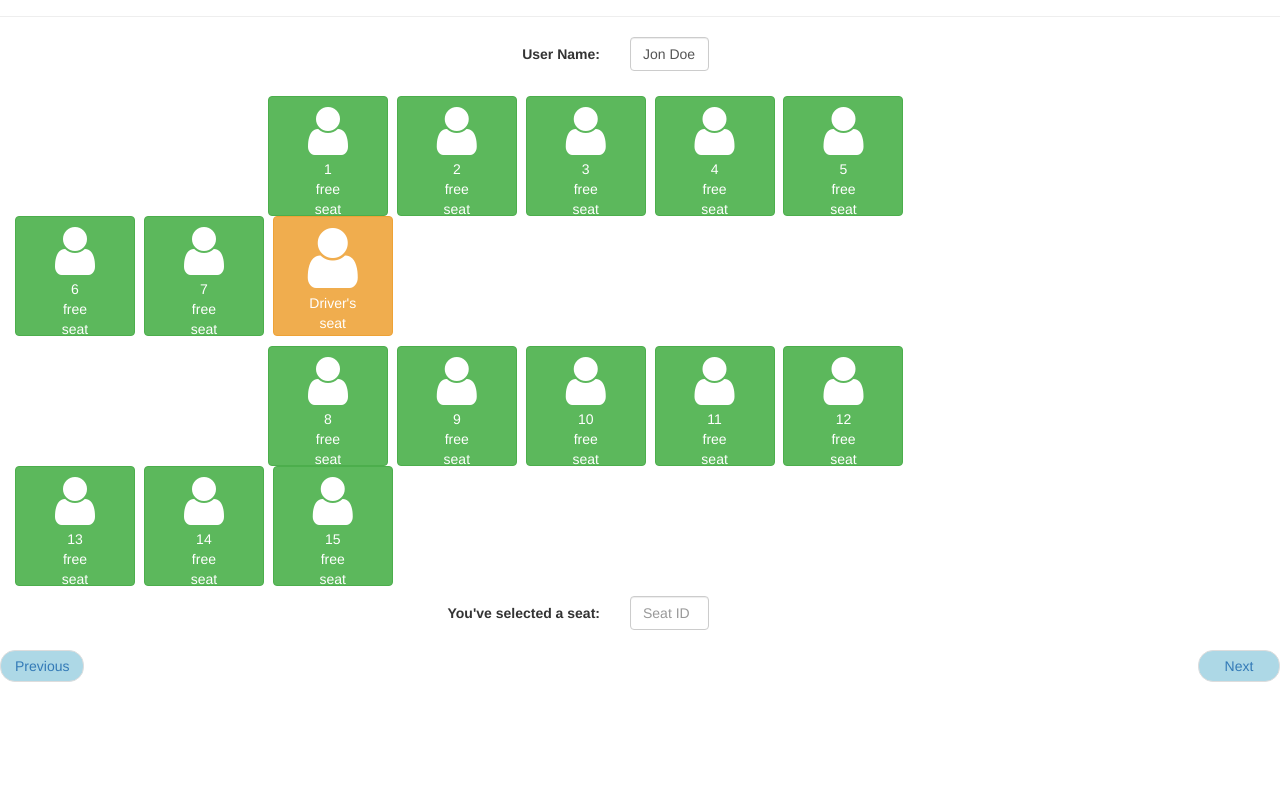
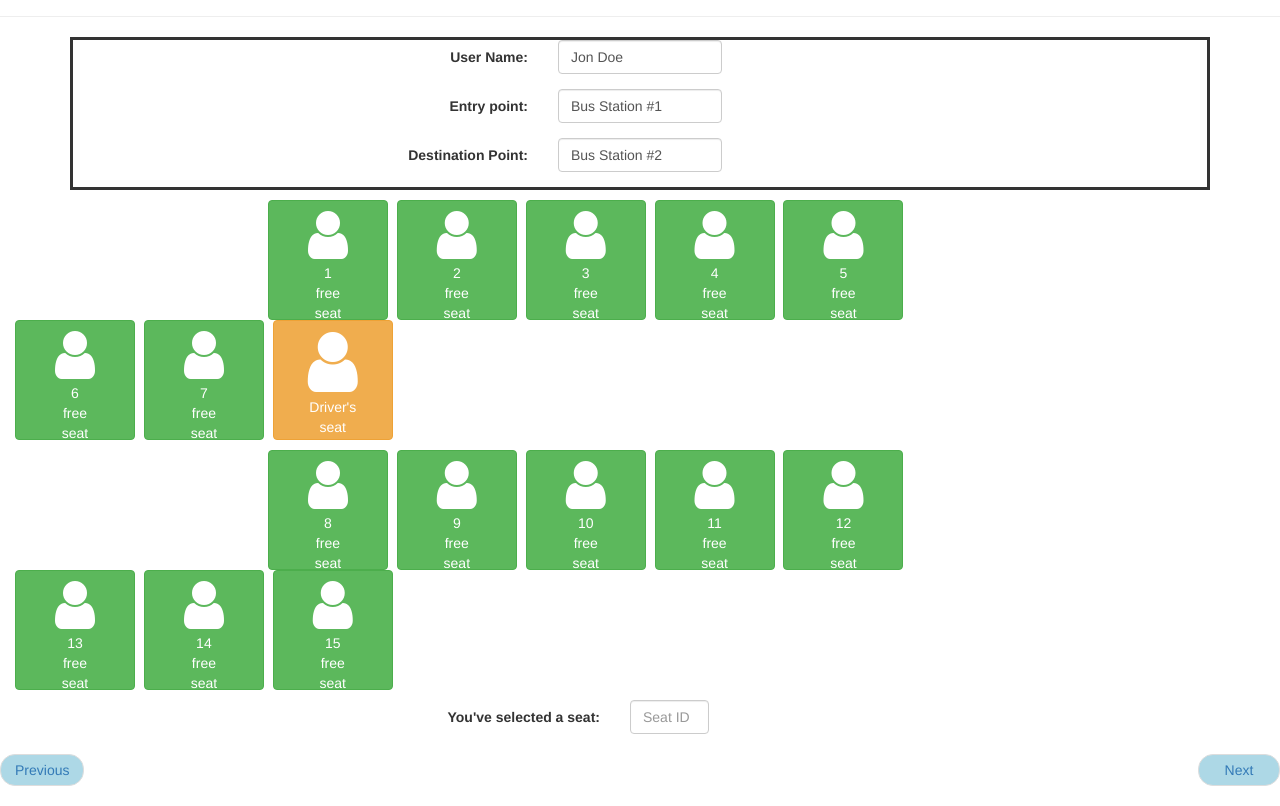
Before and after one commit to alexkonkin/ticket_station_mock, a website: page seat.html in a window 1280 px wide. Shown: the part 118-924 px from the top of the page. Before the commit the page ends 820 px from the top, so only its background shows below. Drawn offline with nearby package versions, Linux system fonts and the light colour scheme.

Commit message:
seat selection page has been updated with the info about user, entry and destination points

```diff
--- a/css/main.css
+++ b/css/main.css
@@ -57,3 +57,7 @@
 .pager>li>a:hover {
   background-color: lightsteelblue;
 }
+
+.v-border {
+	border: solid;
+}
--- a/seat.html
+++ b/seat.html
@@ -27,15 +27,29 @@
 	  <h2>Please select a seat that you would like to book</h2>
 	</div>
 
-	<div class="row col-md-4 top-buffer"></div>
+	<!--div class="row col-md-4 top-buffer"></div-->
 
-	<form class="form-horizontal">
-		<div class="form-group">
-			<label for="inputType" class="col-md-2 control-label">User Name:</label>
-				<div class="col-md-1">
+	<div class="container">
+		<form class="form-horizontal v-border">
+			<div class="form-group">
+				<label for="inputType" class="col-md-5 control-label">User Name:</label>
+				<div class="col-md-2">
 					<input type="text" class="form-control" id="inputType" placeholder="Seat ID" value="Jon Doe">
 				</div>
-		</div>
+			</div>
+			<div class="form-group">
+				<label for="inputType" class="col-md-5 control-label">Entry point:</label>
+				<div class="col-md-2">
+					<input type="text" class="form-control" id="inputType" placeholder="Seat ID" value="Bus Station #1">
+				</div>
+			</div>
+			<div class="form-group">
+				<label for="inputType" class="col-md-5 control-label">Destination Point:</label>
+				<div class="col-md-2">
+					<input type="text" class="form-control" id="inputType" placeholder="Seat ID" value="Bus Station #2">
+				</div>
+			</div>
+		</form>
 	</div>
 
 	<div class="bs-example" data-example-id="simple-thumbnails">
```
